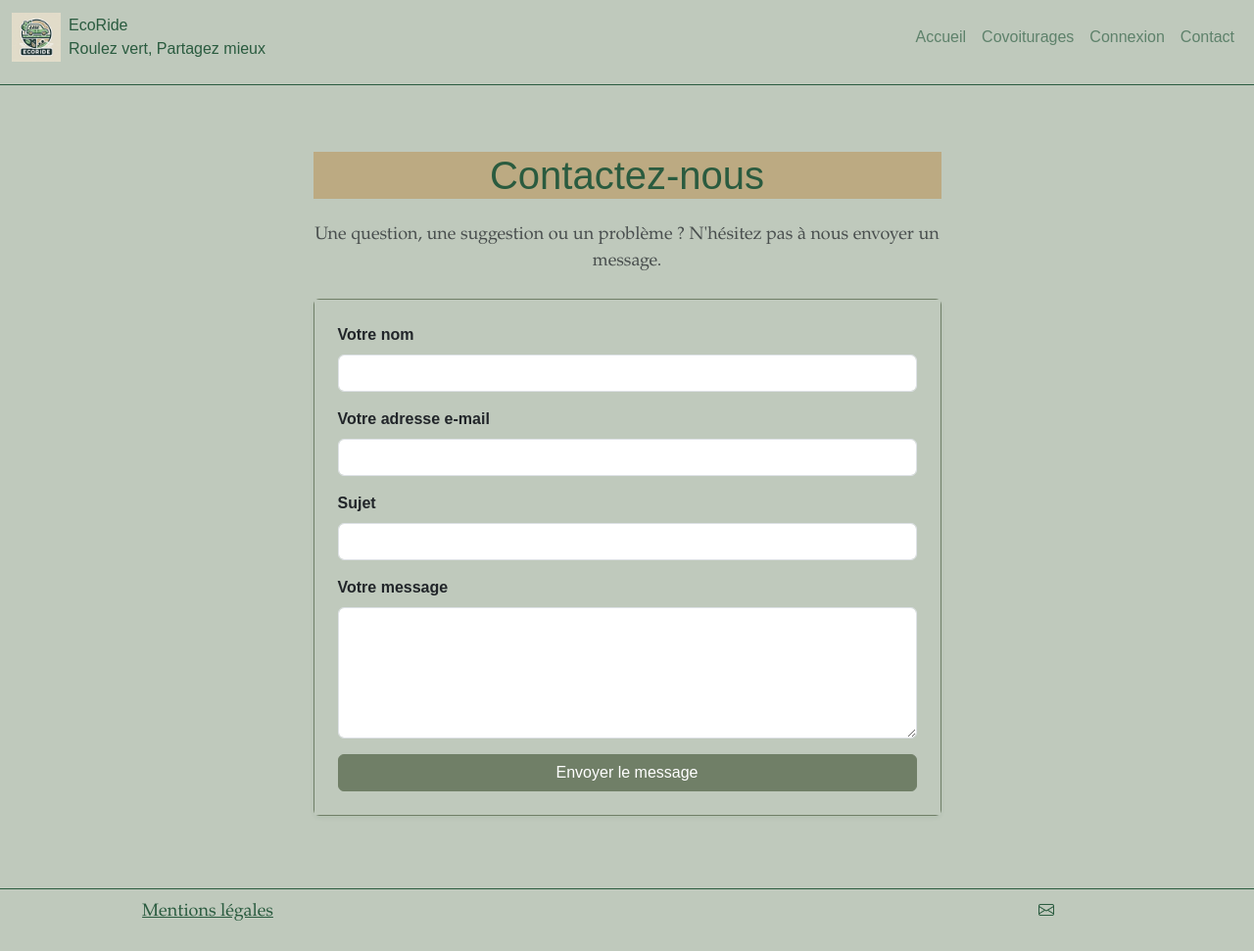
After one commit to Fani1987/EcoRide, a PHP site: page /contact in a window 1280 px wide. The commit adds this page. Shown: the whole page at 98% size. Run offline with PHP 8.4, Linux system fonts and the light colour scheme; data that the repository does not hold is empty; some libraries are stand-ins or nearby versions.

Commit message:
Création de la page contact.php et de sa logique de fonctionnement

```diff
--- a/header_template.php
+++ b/header_template.php
@@ -80,7 +80,7 @@ if (isset($_SESSION['message'])) {
                         <?php endif; ?>
                         </li>
                         <li class="nav-item">
-                            <a class="nav-link" href="mailto:ecoride@ecoride.fr">Contact</a>
+                            <a class="nav-link" href="/contact">Contact</a>
                         </li>
                     </ul>
                 </div>
--- a/index.php
+++ b/index.php
@@ -41,6 +41,14 @@ switch ($path) {
     case '/':
     case '/home':
         renderView('home');
+        break;
+
+    case '/contact':
+        if ($_SERVER['REQUEST_METHOD'] === 'POST') {
+            UserController::handleContactForm($_POST);
+        } else {
+            renderView('contact');
+        }
         break;
 
     case '/login':
--- /dev/null
+++ b/views/contact.php
@@ -0,0 +1,38 @@
+<main>
+    <div class="container my-5">
+        <div class="row justify-content-center">
+            <div class="col-md-8 col-lg-7">
+                <h1 class="text-center mb-4">Contactez-nous</h1>
+                <p class="text-center text-muted mb-4">
+                    Une question, une suggestion ou un problème ? N'hésitez pas à nous envoyer un message.
+                </p>
+
+                <div class="card shadow-sm border-dark">
+                    <div class="card-body bg-primary  p-4">
+                        <form action="/contact" method="POST">
+                            <div class="mb-3">
+                                <label for="nom" class="form-label">Votre nom</label>
+                                <input type="text" class="form-control" id="nom" name="nom" required>
+                            </div>
+                            <div class="mb-3">
+                                <label for="email" class="form-label">Votre adresse e-mail</label>
+                                <input type="email" class="form-control" id="email" name="email" required>
+                            </div>
+                            <div class="mb-3">
+                                <label for="sujet" class="form-label">Sujet</label>
+                                <input type="text" class="form-control" id="sujet" name="sujet" required>
+                            </div>
+                            <div class="mb-3">
+                                <label for="message" class="form-label">Votre message</label>
+                                <textarea class="form-control" id="message" name="message" rows="5" required></textarea>
+                            </div>
+                            <div class="d-grid">
+                                <button type="submit" class="btn btn-dark">Envoyer le message</button>
+                            </div>
+                        </form>
+                    </div>
+                </div>
+            </div>
+        </div>
+    </div>
+</main>
```
Also changed, not shown: src/Controllers/UserController.php (+57 -0 lines).
